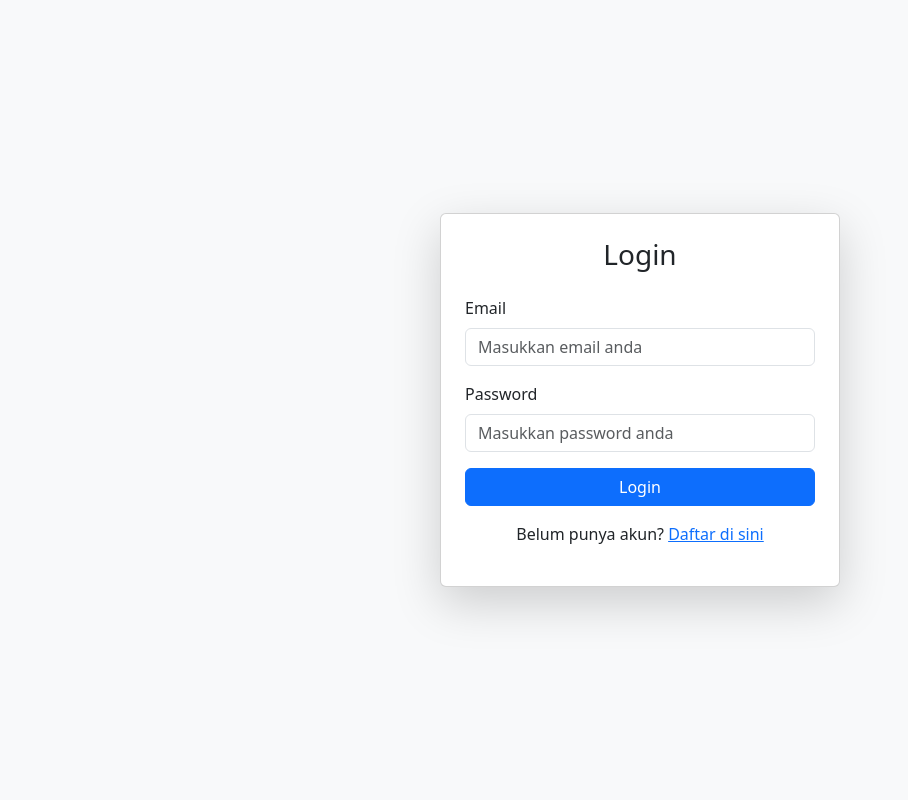
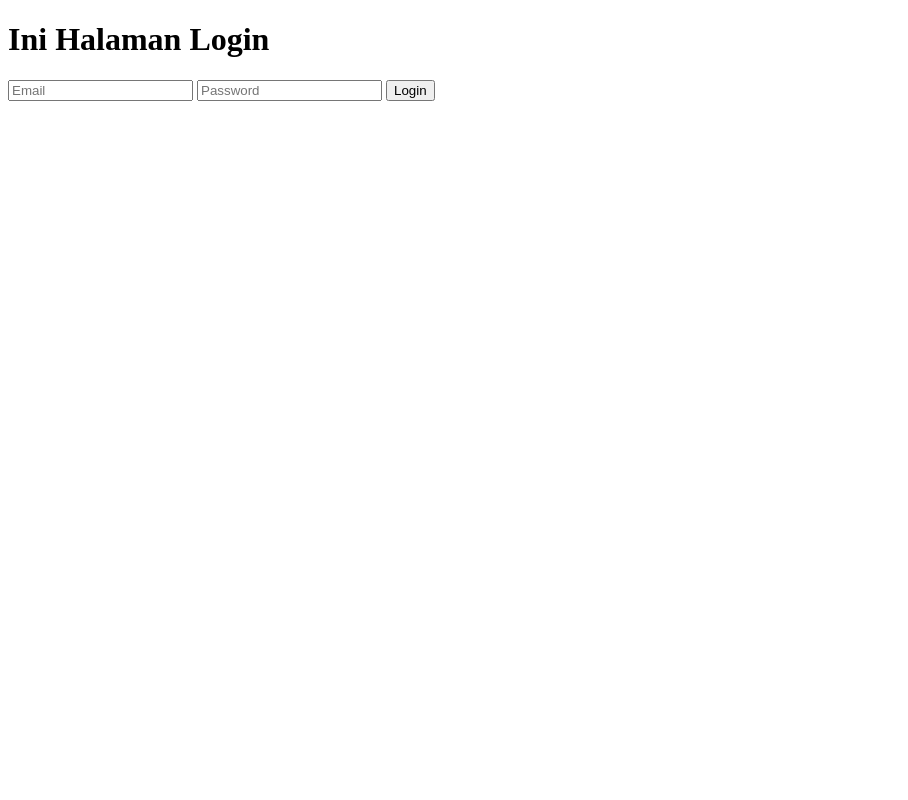
Before and after one commit to Ilhamshadiq/ilham-pertemuan7, a PHP site: page / in a window 1280 px wide. Shown: the whole page, without its empty margins (0-908 px from the left). Run offline with PHP 8.4, Linux system fonts and the light colour scheme.

Commit message:
Add files via upload

```diff
--- a/index.php
+++ b/index.php
@@ -3,37 +3,15 @@
 <head>
     <meta charset="UTF-8">
     <meta name="viewport" content="width=device-width, initial-scale=1.0">
-    <title>Login</title>
-    <!-- Link ke Bootstrap CSS -->
-    <link href="https://cdn.jsdelivr.net/npm/bootstrap@5.3.0-alpha1/dist/css/bootstrap.min.css" rel="stylesheet">
+    <title>Ini Halaman Home</title>
 </head>
-<body class="bg-light">
-    <div class="container d-flex justify-content-center align-items-center vh-100">
-        <div class="card p-4 shadow-lg" style="max-width: 400px; width: 100%;">
-            <h3 class="text-center mb-4">Login</h3>
-            <form action="./backend/login.php" method="post">
-                <!-- Input Email -->
-                <div class="mb-3">
-                    <label for="email" class="form-label">Email</label>
-                    <input type="email" name="email" id="email" class="form-control" placeholder="Masukkan email anda" required>
-                </div>
-                <!-- Input Password -->
-                <div class="mb-3">
-                    <label for="password" class="form-label">Password</label>
-                    <input type="password" name="password" id="password" class="form-control" placeholder="Masukkan password anda" required>
-                </div>
-                <!-- Tombol Login -->
-                <div class="d-grid gap-2">
-                    <button type="submit" name="submit" class="btn btn-primary">Login</button>
-                </div>
-            </form>
-            <div class="text-center mt-3">
-                <p>Belum punya akun? <a href="./register.php">Daftar di sini</a></p>
-            </div>
-        </div>
-    </div>
+    <h1>Ini Halaman Login</h1>
+    <form action="./backend/login.php" method="POST">
+        <input type="email" name="email" id="email" placeholder="Email">
+        <input type="password" name="password" id="password" placeholder="Password">
+        <button type="submit">Login</button>
+    </form>
+<body>
 
-    <!-- Link ke Bootstrap JS -->
-    <script src="https://cdn.jsdelivr.net/npm/bootstrap@5.3.0-alpha1/dist/js/bootstrap.bundle.min.js"></script>
 </body>
 </html>
```
Also changed, not shown: backend/login.php (+9 -34 lines), dashboard.php (+1 -22 lines).
